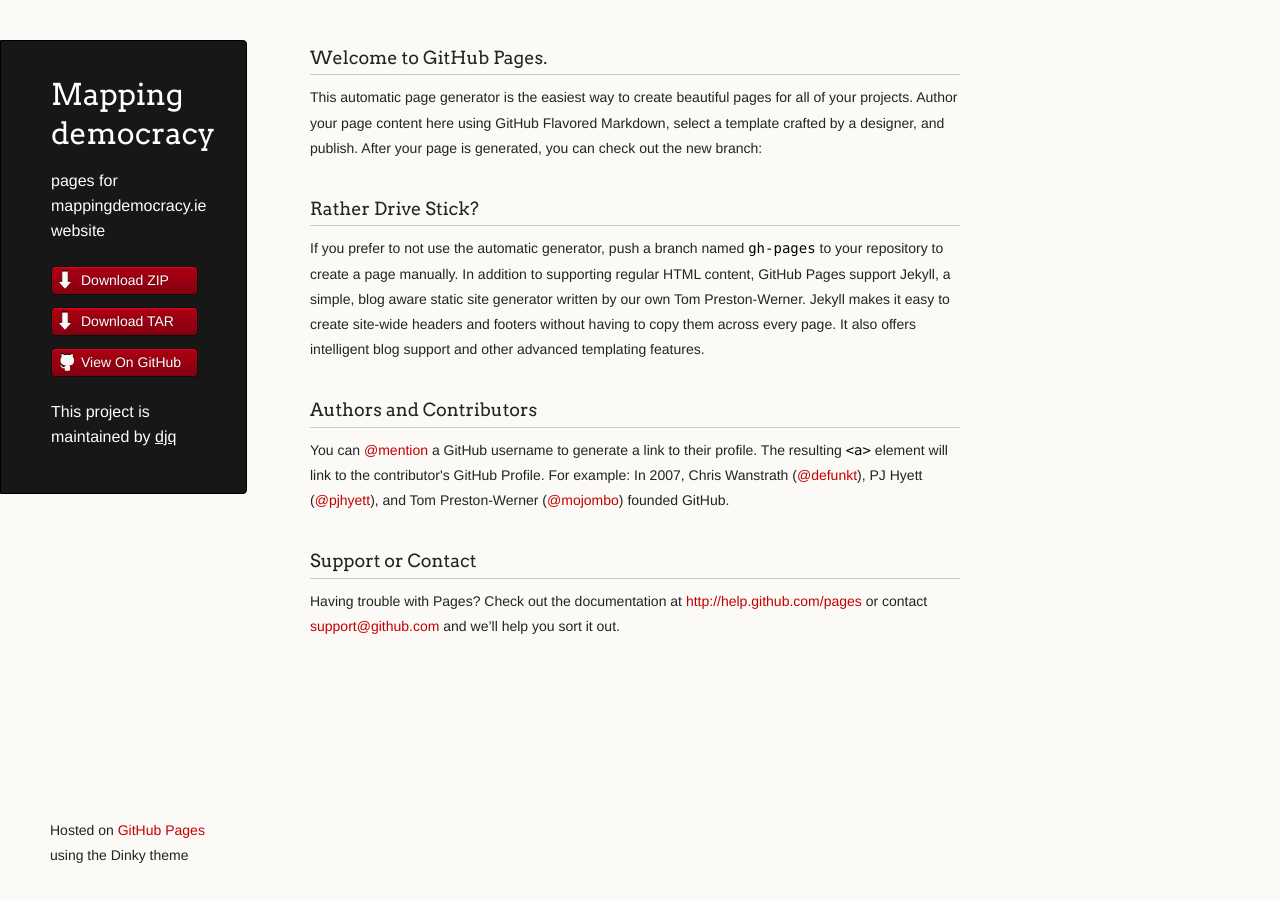
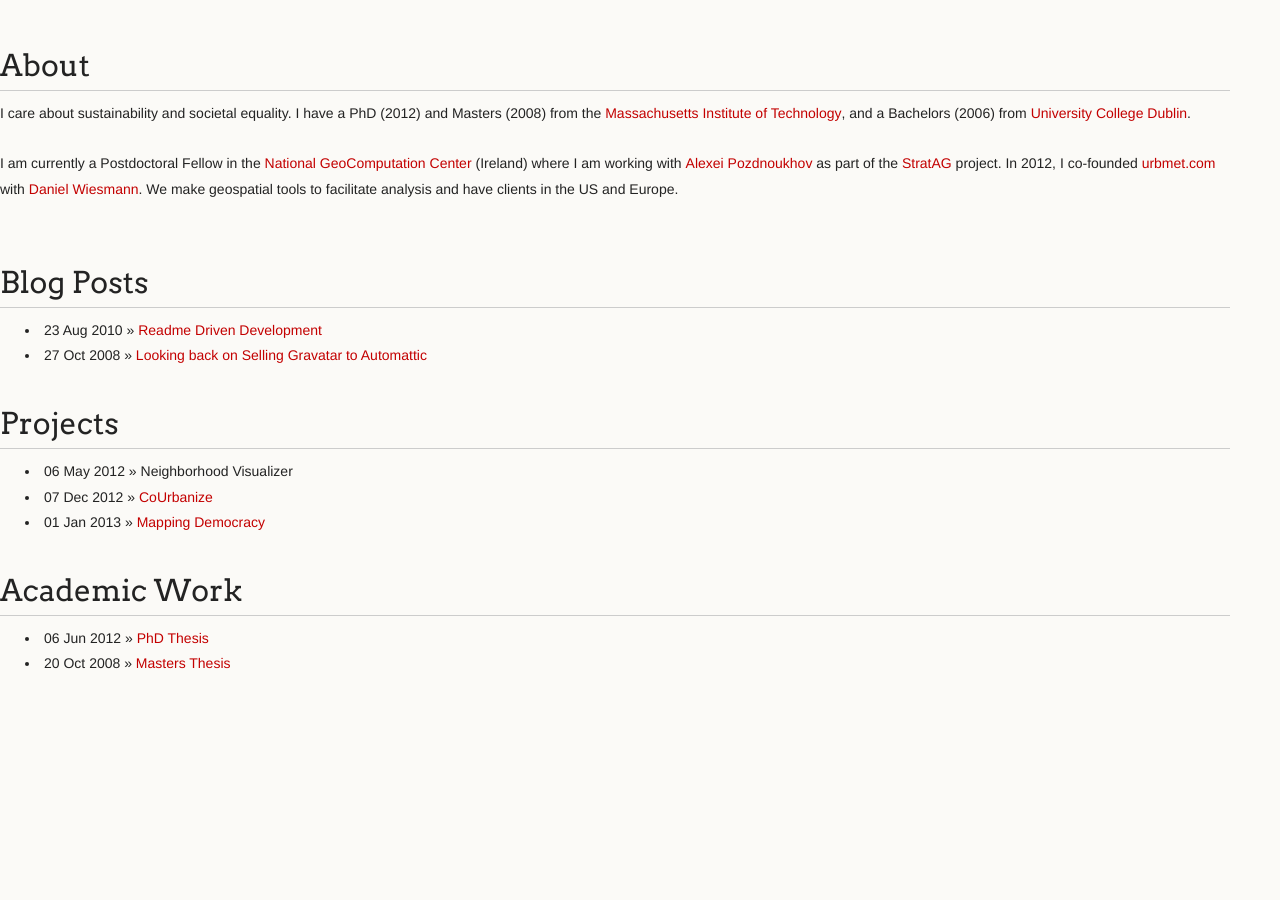
Before and after one commit to djq/mapping_democracy, a Jekyll site: the page built from index.html, in a window 1280 px wide. Built offline with Jekyll 4.4.1, drawn with Linux system fonts in a browser that asks for light colours; Markdown is read by kramdown in place of the engine named in the settings.

Commit message:
tweaking layout

```diff
--- a/_layouts/default.html
+++ b/_layouts/default.html
@@ -26,44 +26,11 @@
 </script>
 <!-- ClickTale end of Top part -->
 
-<div class="wrapper">
-      <header>
-        <h1 class="header">Mapping democracy</h1>
-        <p class="header">pages for mappingdemocracy.ie website</p>
-
-        <ul>
-          <li class="download"><a class="buttons" href="https://github.com/djq/mapping_democracy/zipball/master">Download ZIP</a></li>
-          <li class="download"><a class="buttons" href="https://github.com/djq/mapping_democracy/tarball/master">Download TAR</a></li>
-          <li><a class="buttons github" href="https://github.com/djq/mapping_democracy">View On GitHub</a></li>
-        </ul>
-
-        <p class="header">This project is maintained by <a class="header name" href="https://github.com/djq">djq</a></p>
 
 
-      </header>
-      <section>
-        <h3>Welcome to GitHub Pages.</h3>
-
-<p>This automatic page generator is the easiest way to create beautiful pages for all of your projects. Author your page content here using GitHub Flavored Markdown, select a template crafted by a designer, and publish. After your page is generated, you can check out the new branch:</p>
+  {{ content }}
 
 
-<h3>Rather Drive Stick?</h3>
-
-<p>If you prefer to not use the automatic generator, push a branch named <code>gh-pages</code> to your repository to create a page manually. In addition to supporting regular HTML content, GitHub Pages support Jekyll, a simple, blog aware static site generator written by our own Tom Preston-Werner. Jekyll makes it easy to create site-wide headers and footers without having to copy them across every page. It also offers intelligent blog support and other advanced templating features.</p>
-
-<h3>Authors and Contributors</h3>
-
-<p>You can <a href="https://github.com/blog/821" class="user-mention">@mention</a> a GitHub username to generate a link to their profile. The resulting <code>&lt;a&gt;</code> element will link to the contributor's GitHub Profile. For example: In 2007, Chris Wanstrath (<a href="https://github.com/defunkt" class="user-mention">@defunkt</a>), PJ Hyett (<a href="https://github.com/pjhyett" class="user-mention">@pjhyett</a>), and Tom Preston-Werner (<a href="https://github.com/mojombo" class="user-mention">@mojombo</a>) founded GitHub.</p>
-
-<h3>Support or Contact</h3>
-
-<p>Having trouble with Pages? Check out the documentation at <a href="http://help.github.com/pages">http://help.github.com/pages</a> or contact <a href="mailto:support@github.com">support@github.com</a> and we’ll help you sort it out.</p>
-      </section>
-      <footer>
-        <p><small>Hosted on <a href="https://pages.github.com">GitHub Pages</a> using the Dinky theme</small></p>
-      </footer>
-    </div>
-    <!--[if !IE]><script>fixScale(document);</script><![endif]-->
 
 
 
--- a/index.html
+++ b/index.html
@@ -1,6 +1,6 @@
 ---
 layout: default
-title: djq
+title: mapping democracy
 ---
 
 <div id="home">
```
